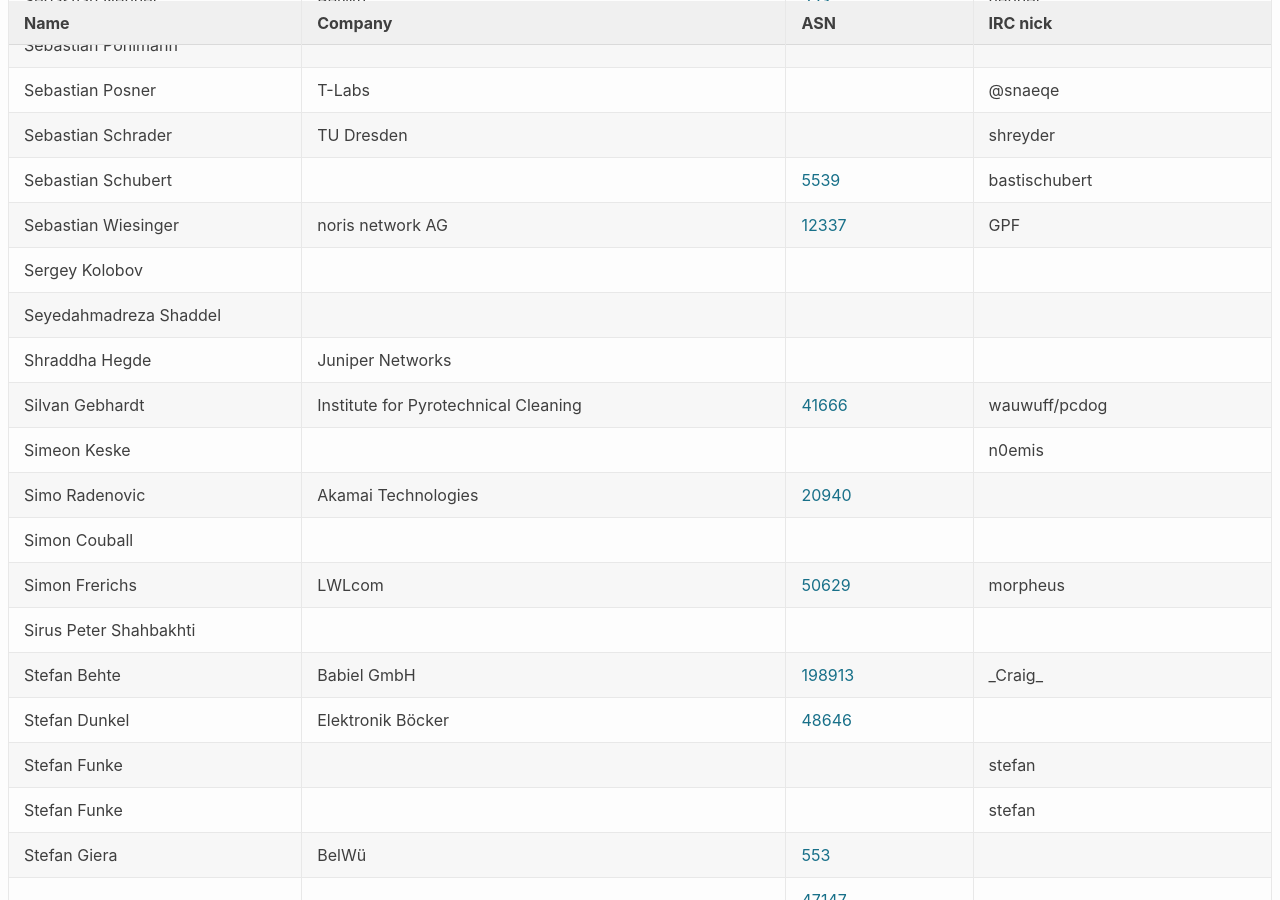
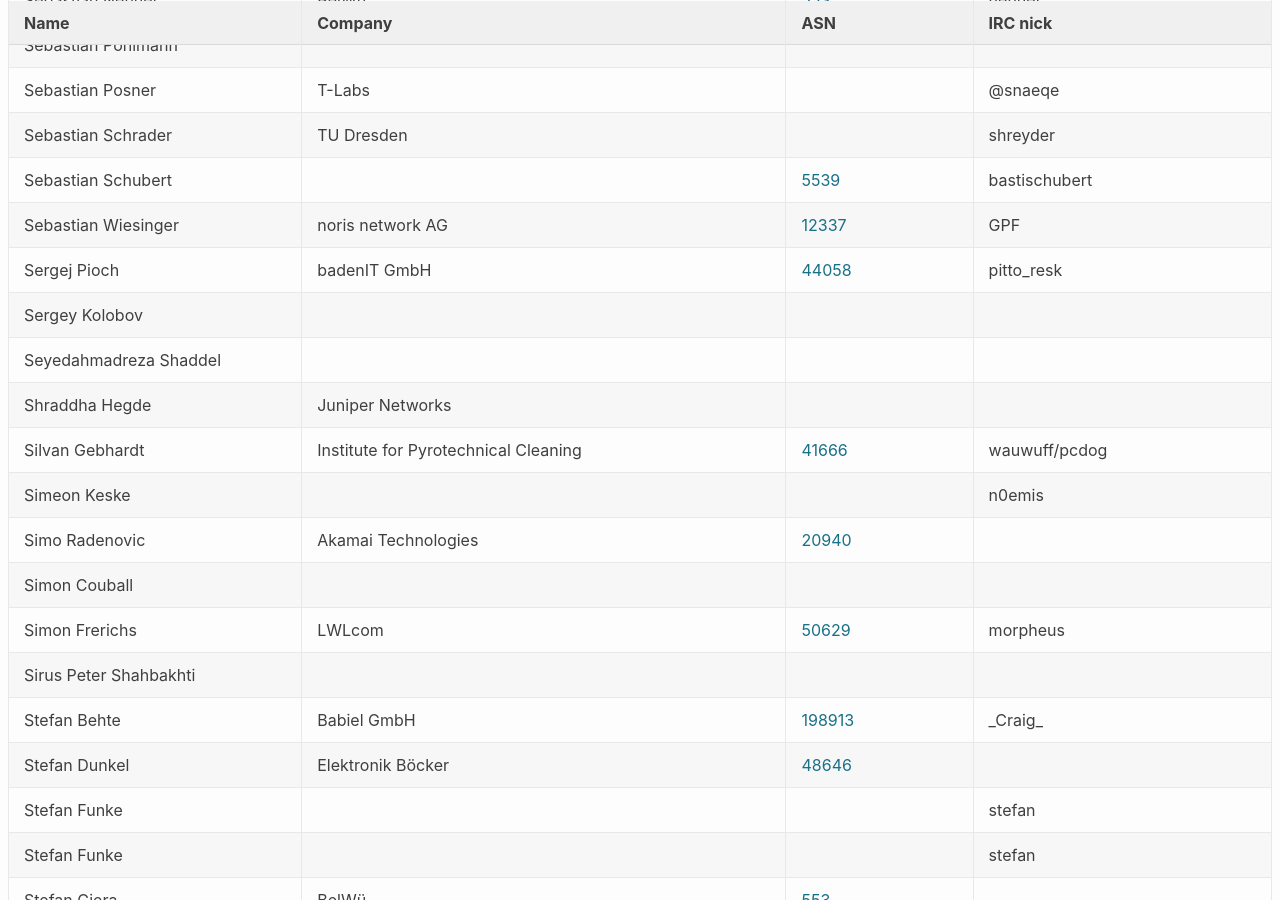
Before and after one commit to denog/pretix-attendeelist, a Jekyll site: the page built from index.markdown, in a window 1280 px wide and 900 px high, scrolled down 18082 px. Built offline with Jekyll 4.4.1, drawn with Linux system fonts in a browser that asks for light colours.

Commit message:
Latest data: Wed Nov  4 10:21:11 UTC 2020

```diff
--- a/_data/attendees.json
+++ b/_data/attendees.json
@@ -2322,6 +2322,12 @@
     "asn": "12337"
   },
   {
+    "name": "Sergej Pioch",
+    "company": "badenIT GmbH",
+    "irc": "pitto_resk",
+    "asn": "44058"
+  },
+  {
     "name": "Sergey Kolobov",
     "company": null,
     "irc": null,
```
